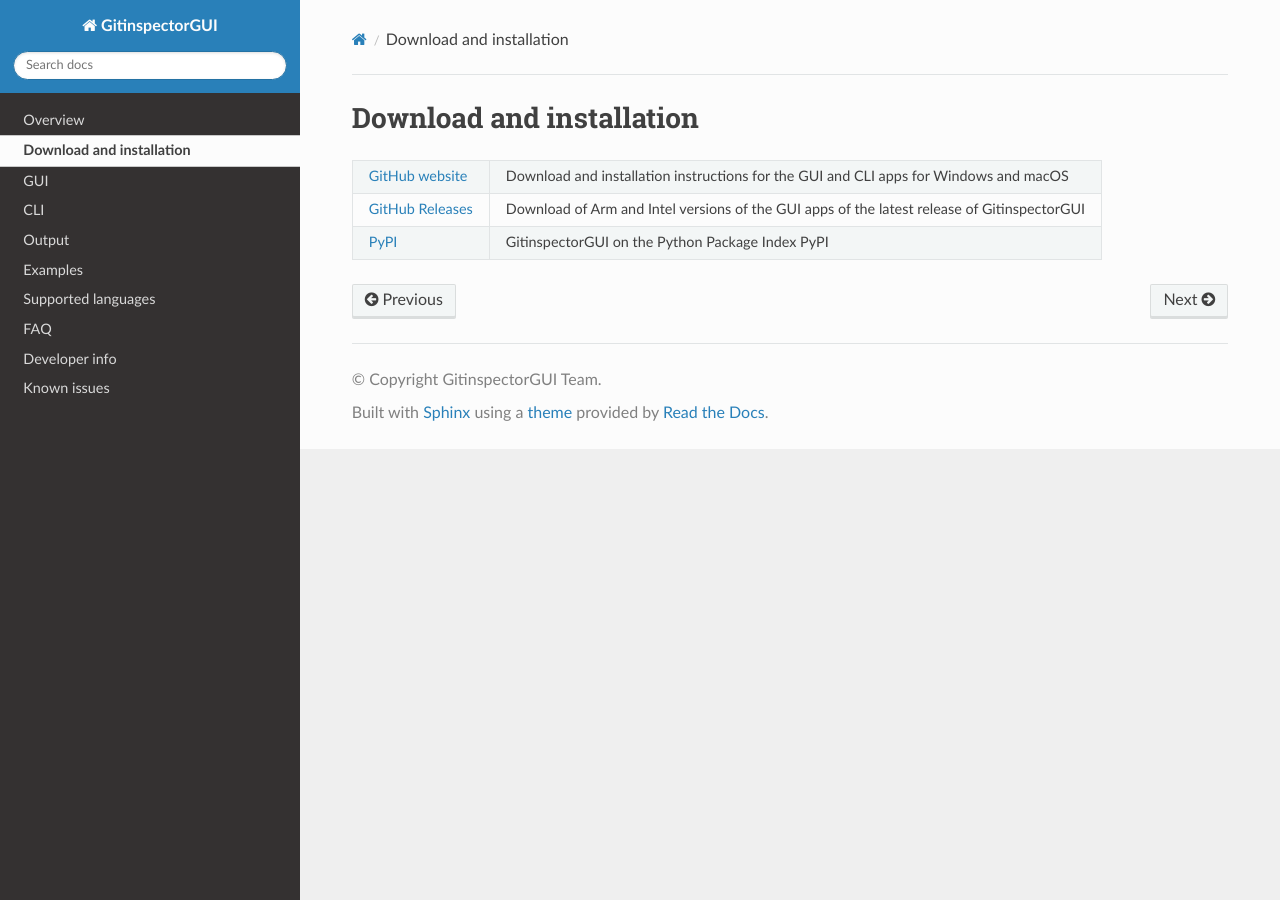
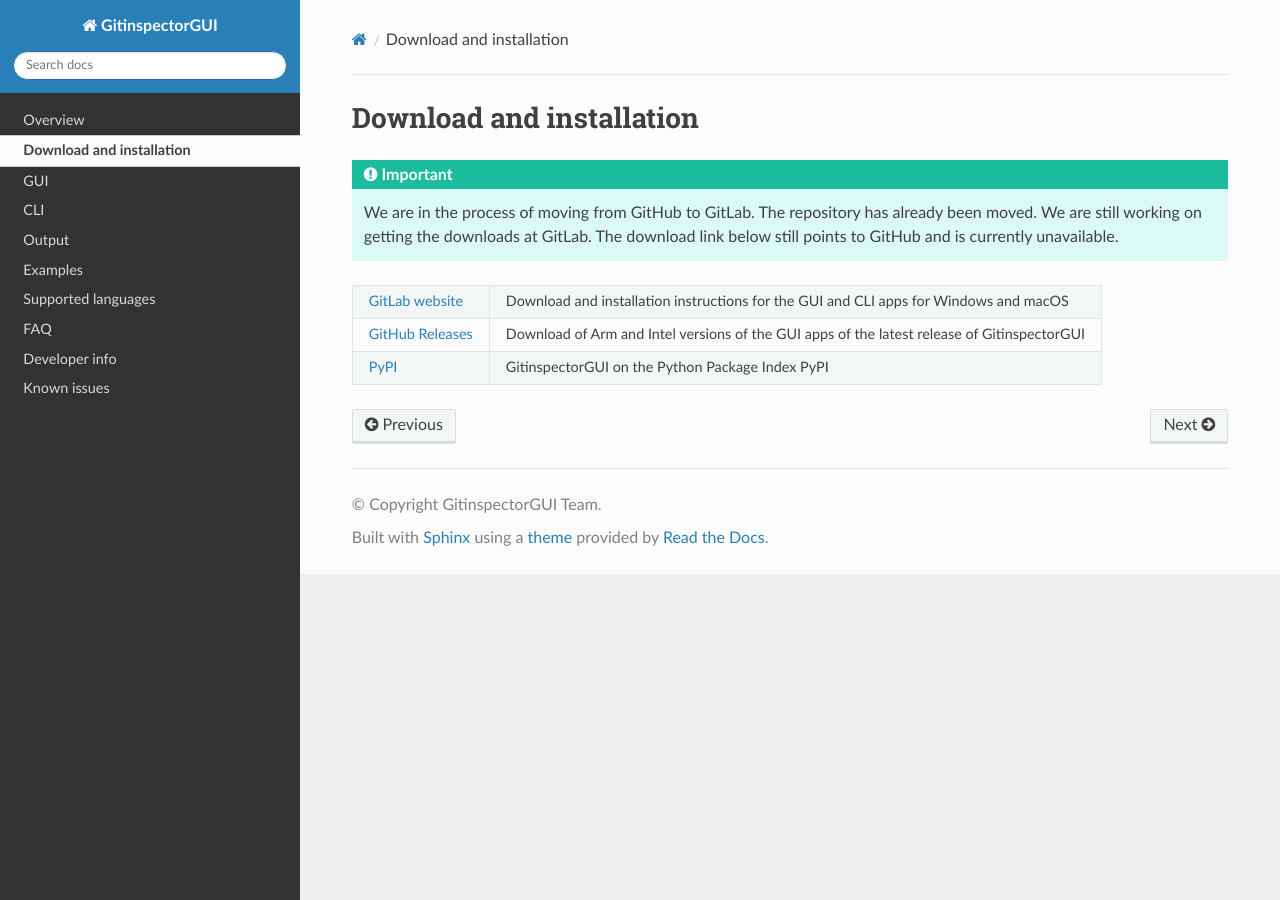
Before and after one commit to davbeek/gitinspectorgui-rtd, a Sphinx documentation site: the page built from docs/source/install.rst, in a window 1280 px wide. Built offline with Sphinx 7.4.7 and the Read the Docs theme 3.1.0, drawn with Linux system fonts in a browser that asks for light colours.

Commit message:
Partial update from GitHub to GitLab

```diff
--- a/docs/source/install.rst
+++ b/docs/source/install.rst
@@ -1,10 +1,16 @@
 Download and installation
 =========================
+
+.. important::
+
+  We are in the process of moving from GitHub to GitLab. The repository has
+  already been moved. We are still working on getting the downloads at GitLab.
+  The download link below still points to GitHub and is currently unavailable.
 
 .. list-table::
    :header-rows: 0
 
-   * - `GitHub website <https://github.com/davbeek/gitinspectorgui>`_
+   * - `GitLab website <https://gitlab.com/edu-boost/gitinspectorgui>`_
      - Download and installation instructions for the GUI and CLI apps for Windows and macOS
    * - `GitHub Releases <https://github.com/davbeek/gitinspectorgui/releases>`_
      - Download of Arm and Intel versions of the GUI apps of the latest release of GitinspectorGUI
```
